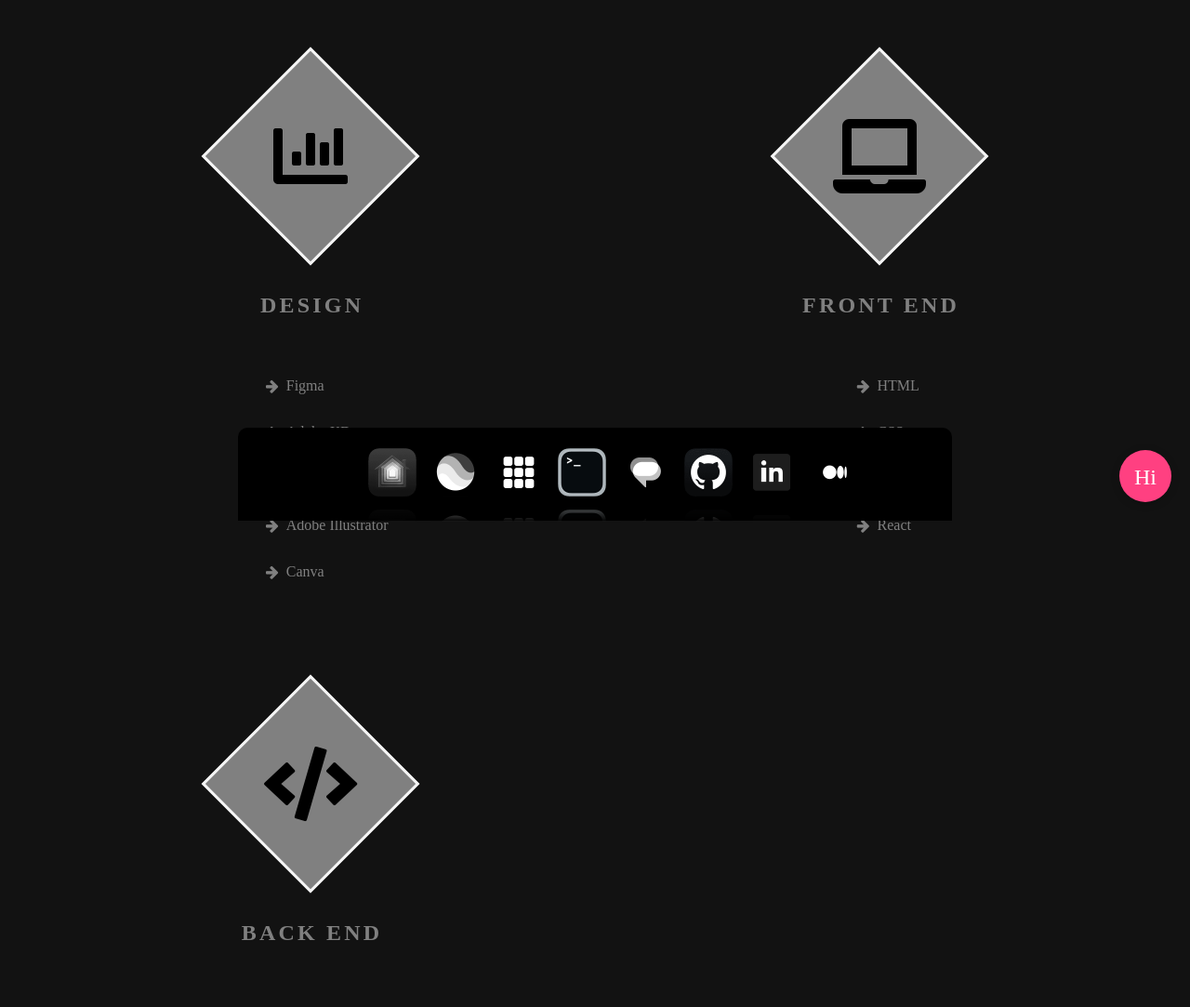
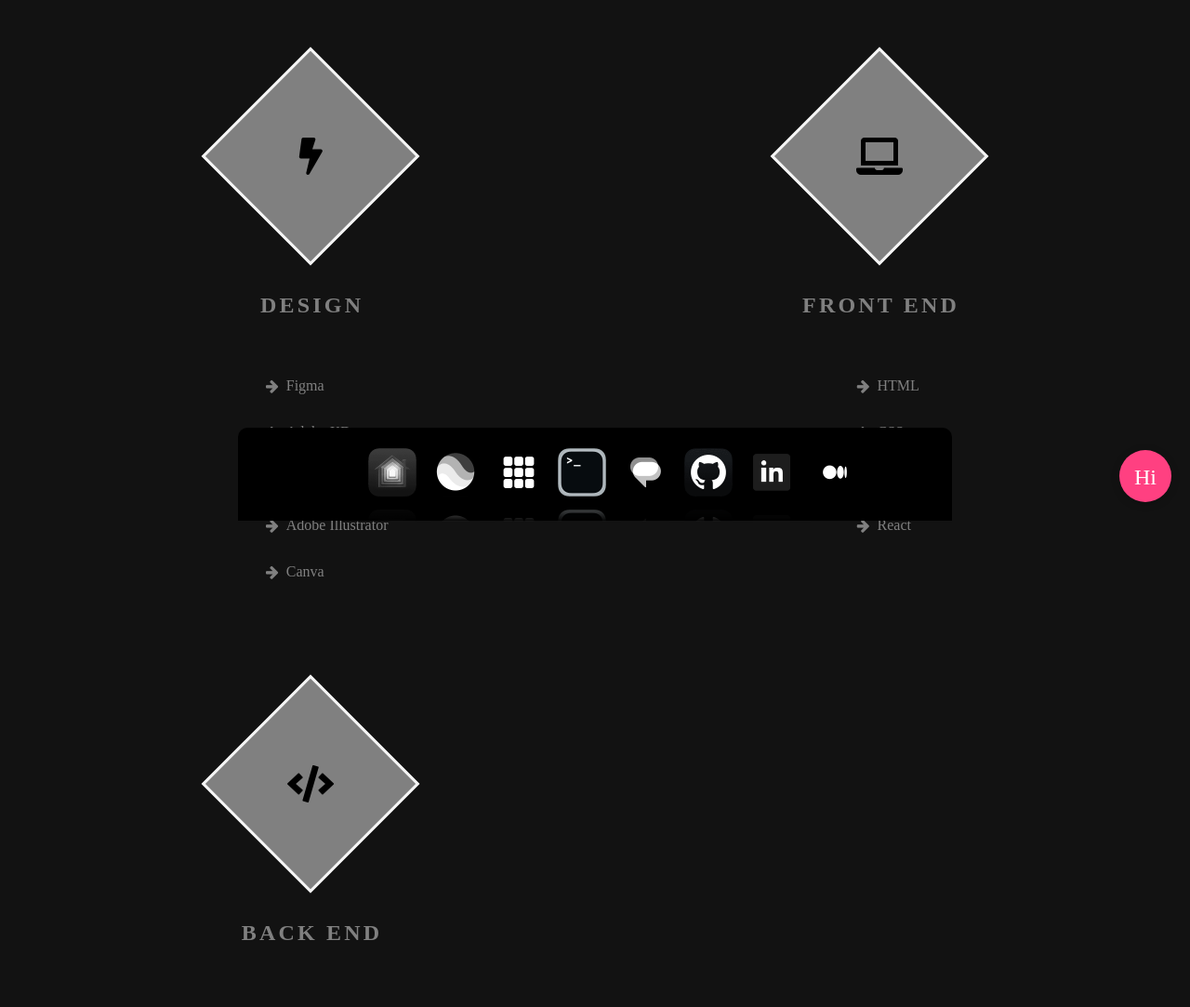
Before and after one commit to CodesByBaafogAyo/myportfolio, a plain HTML site: page html/skills.html in a window 1280 px wide. Shown: the part 240-1323 px from the top of the page at 93% size. Drawn offline with Linux system fonts and the light colour scheme.

Commit message:
Reduced icon size

```diff
--- a/html/skills.html
+++ b/html/skills.html
@@ -33,7 +33,7 @@
         <div class="my-skills">
           <div class="skill" data-aos="fade-in" data-aos-delay="300">
             <div class="icon-container">
-              <i class="fas fa-chart-bar"></i>
+            <i class="fas fa-bolt" style="font-size:40px;"></i>
             </div>
             <h1>Design</h1>
             <ul>
@@ -61,7 +61,7 @@
           </div>
           <div class="skill" data-aos="fade-in" data-aos-delay="300">
             <div class="icon-container">
-              <i class="fas fa-laptop"></i>
+              <i class="fas fa-laptop" style="font-size:40px;"></i>
             </div>
             <h1>Front End</h1>
             <ul>
@@ -85,7 +85,7 @@
           </div>
           <div class="skill" data-aos="fade-in" data-aos-delay="300">
             <div class="icon-container">
-              <i class="fas fa-code"></i>
+              <i class="fas fa-code" style="font-size:40px;"></i>
             </div>
             <h1>Back End</h1>
             <ul>
```
